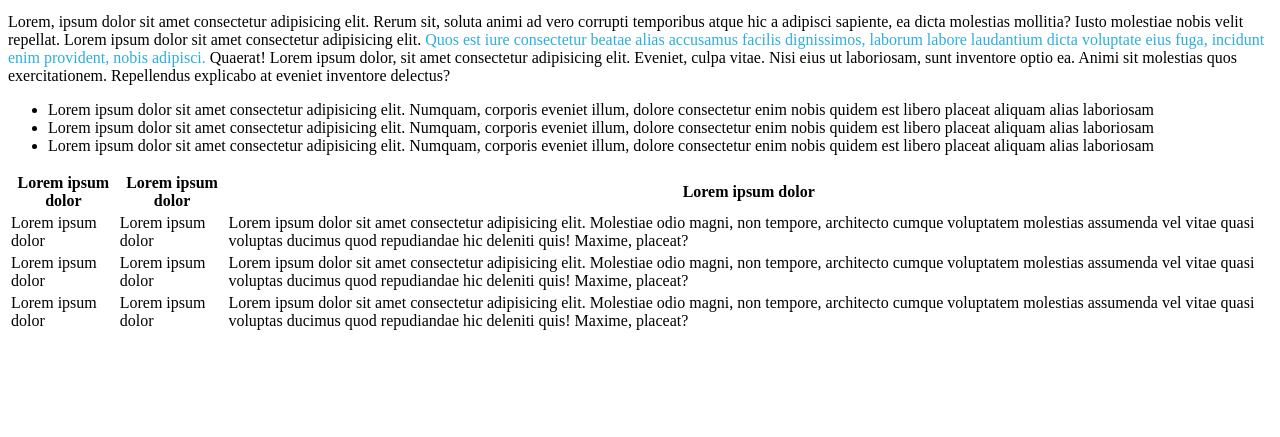
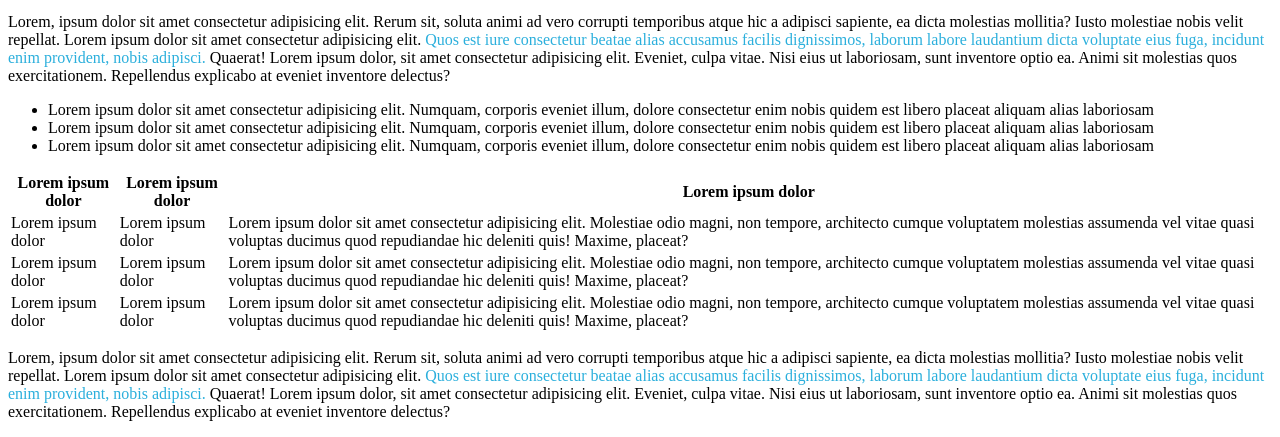
Before and after one commit to FedericoRosso97/html-css-booleaner, a plain HTML site: page index.html in a window 1280 px wide. Shown: the part 753-1190 px from the top of the page. Before the commit the page ends 1094 px from the top, so only its background shows below. Drawn offline with Linux system fonts and the light colour scheme.

Commit message:
lavoro sul footer

```diff
--- a/index.html
+++ b/index.html
@@ -14,7 +14,7 @@
     <main>
         <section>
             <h1>Internet deve essere al servizio del "bene pubblico": il manifesto di Tim Berners-Lee</h1>
-            <h2>Scritto da <span>The Booleaners</span><br>il 10/10/2020</h2>
+            <h2>Scritto da <span class="Booleaners">The Booleaners</span><br>il 10/10/2020</h2>
         </section>
 
         <section>
@@ -26,7 +26,7 @@
 
         <section>
             <p class="big-text">Lorem, ipsum dolor sit amet consectetur adipisicing elit. Rerum sit, soluta animi ad vero corrupti temporibus atque hic a adipisci sapiente, ea dicta molestias mollitia? Iusto molestiae nobis velit repellat.
-                Lorem ipsum dolor sit amet consectetur adipisicing elit. <span>Quos est iure consectetur beatae alias accusamus facilis dignissimos, laborum labore laudantium dicta voluptate eius fuga, incidunt enim provident, nobis adipisci.</span> Quaerat!
+                Lorem ipsum dolor sit amet consectetur adipisicing elit. <span class="testo-evidenziato">Quos est iure consectetur beatae alias accusamus facilis dignissimos, laborum labore laudantium dicta voluptate eius fuga, incidunt enim provident, nobis adipisci.</span> Quaerat!
                 Lorem ipsum dolor, sit amet consectetur adipisicing elit. Eveniet, culpa vitae. Nisi eius ut laboriosam, sunt inventore optio ea. Animi sit molestias quos exercitationem. Repellendus explicabo at eveniet inventore delectus?
             </p>
         </section>
@@ -72,6 +72,13 @@
             </table>
         </section>
 
+        <section>
+            <p class="big-text">Lorem, ipsum dolor sit amet consectetur adipisicing elit. Rerum sit, soluta animi ad vero corrupti temporibus atque hic a adipisci sapiente, ea dicta molestias mollitia? Iusto molestiae nobis velit repellat.
+                Lorem ipsum dolor sit amet consectetur adipisicing elit. <span class="testo-evidenziato">Quos est iure consectetur beatae alias accusamus facilis dignissimos, laborum labore laudantium dicta voluptate eius fuga, incidunt enim provident, nobis adipisci.</span> Quaerat!
+                Lorem ipsum dolor, sit amet consectetur adipisicing elit. Eveniet, culpa vitae. Nisi eius ut laboriosam, sunt inventore optio ea. Animi sit molestias quos exercitationem. Repellendus explicabo at eveniet inventore delectus?
+            </p>
+        </section>
+
 
 
     </main>
```
